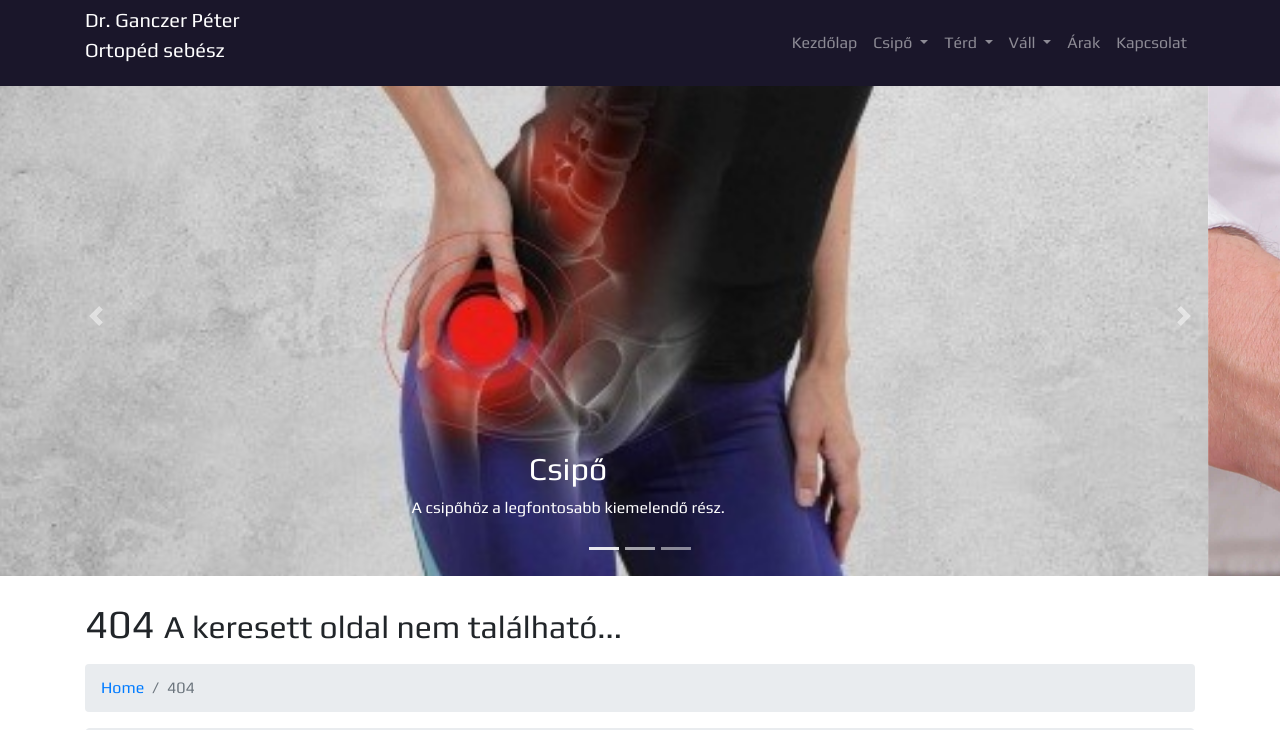
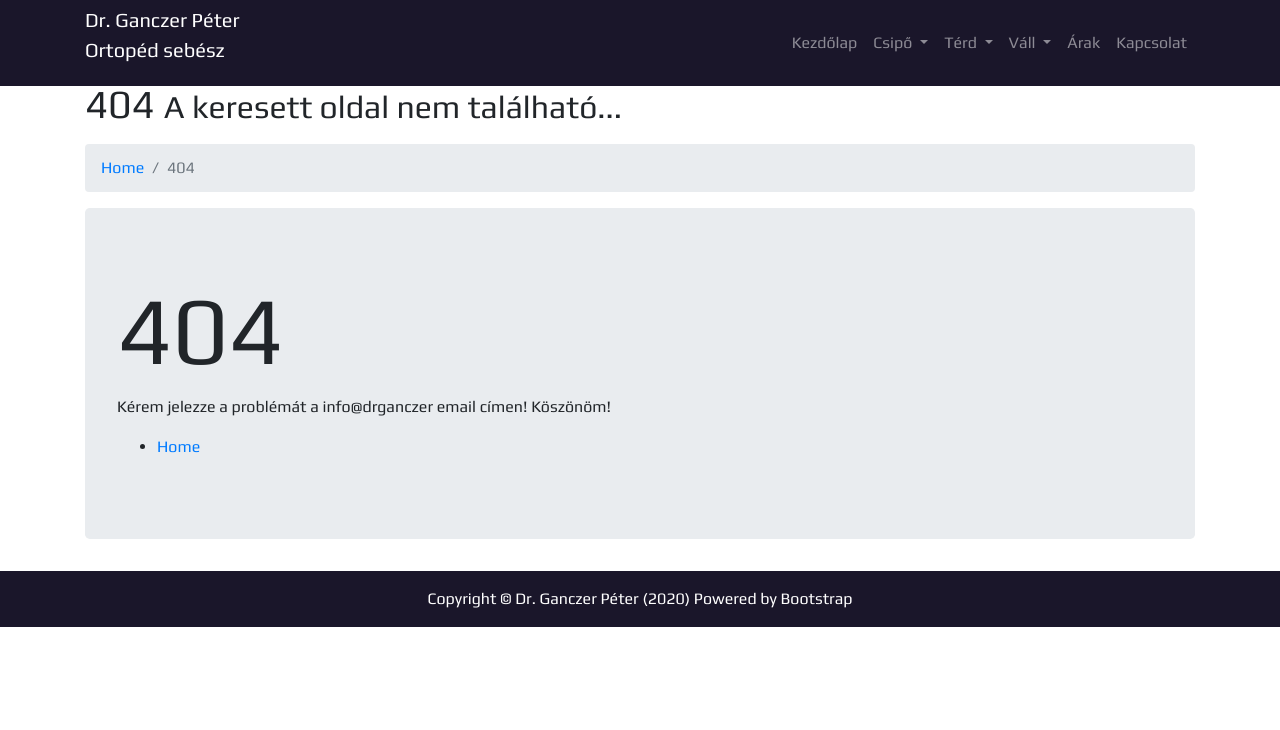
Before and after one commit to petergabor73/dr-ganczer, a website: page 404.html in a window 1280 px wide. Shown: the top 730 px of the page. Drawn offline with Linux system fonts and the light colour scheme; a web font is replaced by a local one.

Commit message:
Update 404.html
404 még1x.

```diff
--- a/404.html
+++ b/404.html
@@ -85,48 +85,6 @@
     </div>
   </nav>
 
-  <header>
-    <div id="carouselExampleIndicators" class="carousel slide" data-ride="carousel">
-      <ol class="carousel-indicators">
-        <li data-target="#carouselExampleIndicators" data-slide-to="0" class="active"></li>
-        <li data-target="#carouselExampleIndicators" data-slide-to="1"></li>
-        <li data-target="#carouselExampleIndicators" data-slide-to="2"></li>
-      </ol>
-      <div class="carousel-inner" role="listbox">
-        <!-- Slide One - Set the background image for this slide in the line below -->
-        <div class="carousel-item active" style="background-image: url('pictures/csipofajdalom.jpg')">
-          <div class="carousel-caption d-none d-md-block">
-            <h2>Csipő</h2>
-            <p>A csipőhöz a legfontosabb kiemelendő rész.</p>
-          </div>
-        </div>
-        <!-- Slide Two - Set the background image for this slide in the line below -->
-        <div class="carousel-item" style="background-image: url('pictures/terd-szorit.jpg')">
-          <div class="carousel-caption d-none d-md-block">
-            <h2>Térd</h2>
-            <p>A térdhez a legfontosabb kiemelendő rész.</p>
-          </div>
-        </div>
-        <!-- Slide Three - Set the background image for this slide in the line below -->
-        <div class="carousel-item" style="background-image: url('pictures/nyak-kozel.jpg')">
-          <div class="carousel-caption d-none d-md-block">
-            <h2>Váll</h2>
-            <p>A vállhoz a legfontosabb kiemelendő rész.</p>
-          </div>
-        </div>
-      </div>
-      <a class="carousel-control-prev" href="#carouselExampleIndicators" role="button" data-slide="prev">
-        <span class="carousel-control-prev-icon" aria-hidden="true"></span>
-        <span class="sr-only">Previous</span>
-      </a>
-      <a class="carousel-control-next" href="#carouselExampleIndicators" role="button" data-slide="next">
-        <span class="carousel-control-next-icon" aria-hidden="true"></span>
-        <span class="sr-only">Next</span>
-      </a>
-    </div>
-  </header>
-
-
   <!-- Page Content -->
   <div class="container">
 
```
